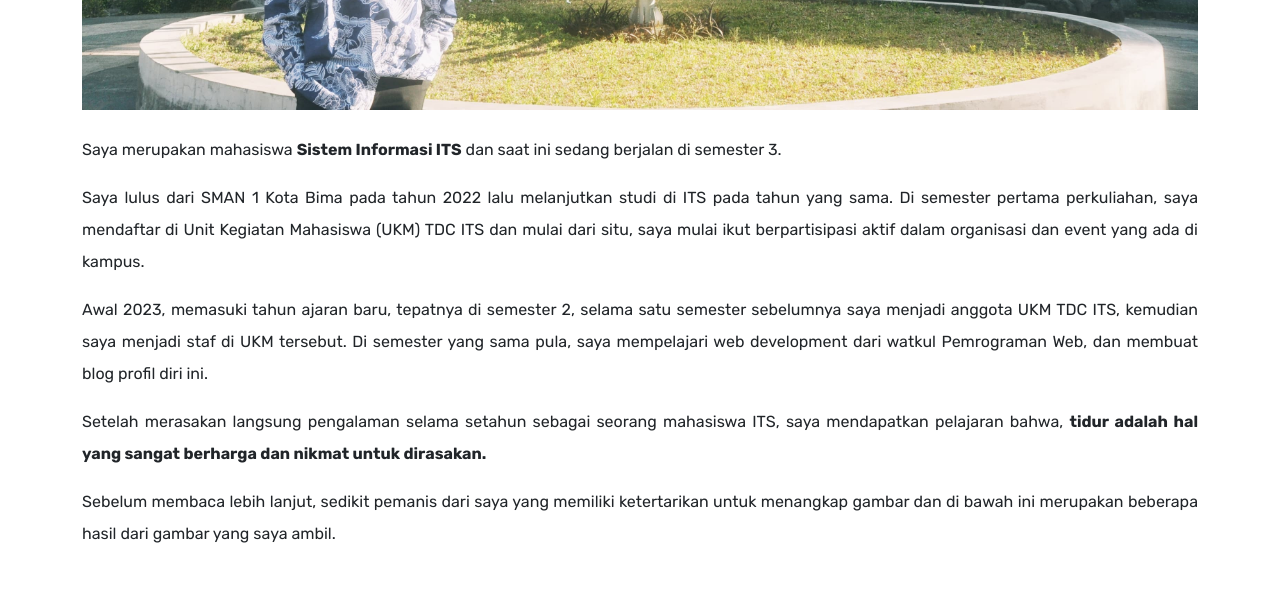
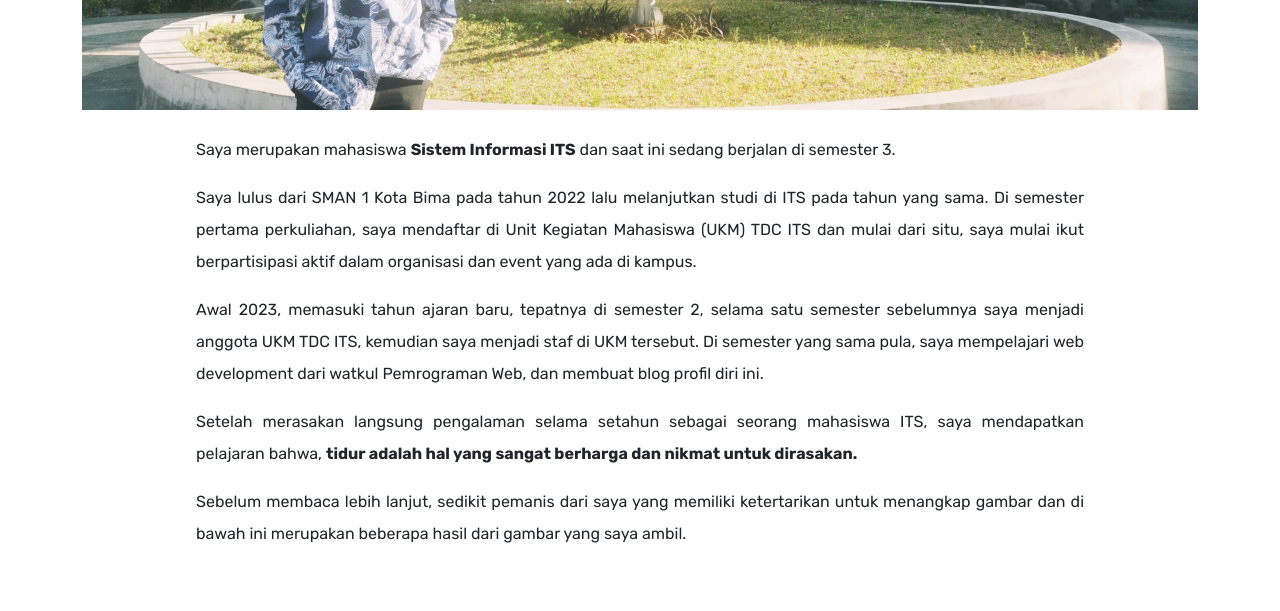
Before and after one commit to daniprm/daniiprm.github.io, a plain HTML site: page index.html in a window 1280 px wide. Shown: the part 1400-2011 px from the top of the page. Drawn offline with nearby package versions, Linux system fonts and the light colour scheme; grey boxes are pictures that could not be loaded.

Commit message:
Update style.css

```diff
--- a/style.css
+++ b/style.css
@@ -47,7 +47,7 @@
 }
 .nav-item::after{
     content: '';
-    height: 2px;
+    height: 4px;
     width: 0%;
     background: #144272;
     display: block;
@@ -166,9 +166,10 @@ footer{
 .banner img{
     width: 100%;
 }
-.rahmat-cerita p{
+.rahmat-cerita{
     text-align: justify;
     line-height: 2;
+    width: 80%;
 }
 
 .rahmat-back-top{
```
